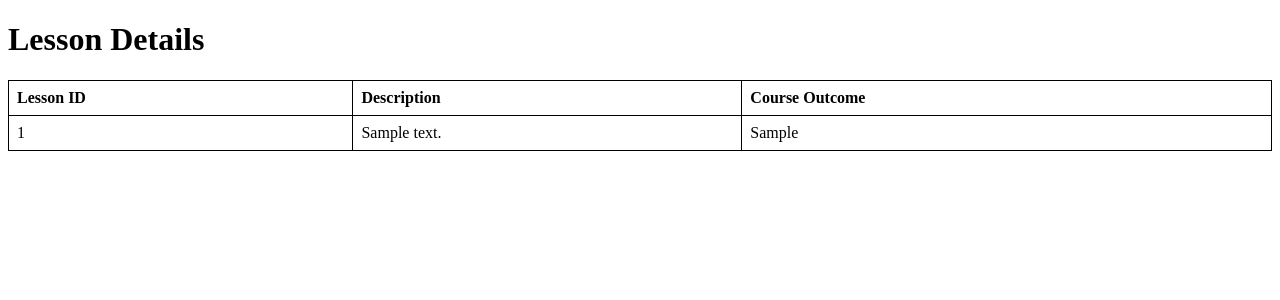
After one commit to Gaurav1201/MITInternshipdjango, a Django app: template webapp/templates/webapp/toPDFlesson_plan.html in a window 1280 px wide. The commit adds this page. Shown: the top 300 px of the page. Run offline with Django 5.2, Linux system fonts and the light colour scheme; the template is opened without the code that fills it: most values are stand-ins (such as "Sample title", 1, 10 or a date in 2020).

Commit message:
convert all pages start

```diff
--- a/webapp/templates/webapp/addCourseDetails.html
+++ b/webapp/templates/webapp/addCourseDetails.html
@@ -116,7 +116,7 @@
         <button class="btn btn-outline-success" onclick="saveDescription()">Save Description</button>
     </div>
     <div class="text-center mt-3">
-        <button class="btn btn-outline-success" onclick="generatePdf('addCourseDetails')">Save Pdf</button>
+        <button class="btn btn-outline-success" onclick="generatePdf('course_description')">Save Pdf</button>
     </div>
 
     <!-- JavaScript for API Interaction -->
@@ -240,7 +240,7 @@
                 });
 
                 if (response.ok) {
-                    alert("Course description saved successfully! Please refresh the page");
+                    alert("Course description pdf will be generated now");
                     console.log(response)
                     document.getElementById("courseDescription").value = response.description;
 
--- /dev/null
+++ b/webapp/templates/webapp/toPDFlesson_plan.html
@@ -0,0 +1,41 @@
+<!DOCTYPE html>
+<html>
+<head>
+    <title>Lesson Table</title>
+    <style>
+        table {
+            width: 100%;
+            border-collapse: collapse;
+        }
+        table, th, td {
+            border: 1px solid black;
+        }
+        th, td {
+            padding: 8px;
+            text-align: left;
+        }
+    </style>
+</head>
+<body>
+    <h1>Lesson Details</h1>
+
+    <table>
+        <thead>
+            <tr>
+                <th>Lesson ID</th>
+                <th>Description</th>
+                <th>Course Outcome</th>
+            </tr>
+        </thead>
+        <tbody>
+            {% for lesson in lesson_plan %}
+                <tr>
+                    <td>{{ lesson.lesson_id }}</td>
+                    <td>{{ lesson.description }}</td>
+                    <td>{{ lesson.course_outcome }}</td>
+                </tr>
+            {% endfor %}
+        </tbody>
+    </table>
+</body>
+</html>
```
Also changed, not shown: webapp/helper.py (added, +52 -0 lines), webapp/models.py (+8 -1 lines), webapp/views.py (+36 -11 lines), webapp/migrations/0009_remove_tb_lesson_plan_course_id_and_more.py (added), webapp/templates/webapp/toPDFcourse_description.html (renamed from webapp/templates/webapp/course_description_template.html).
